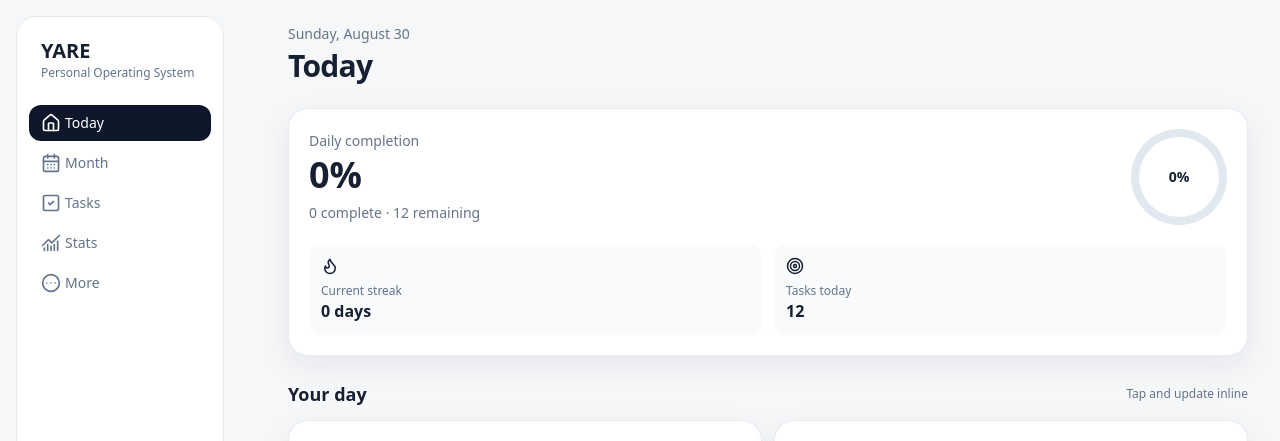
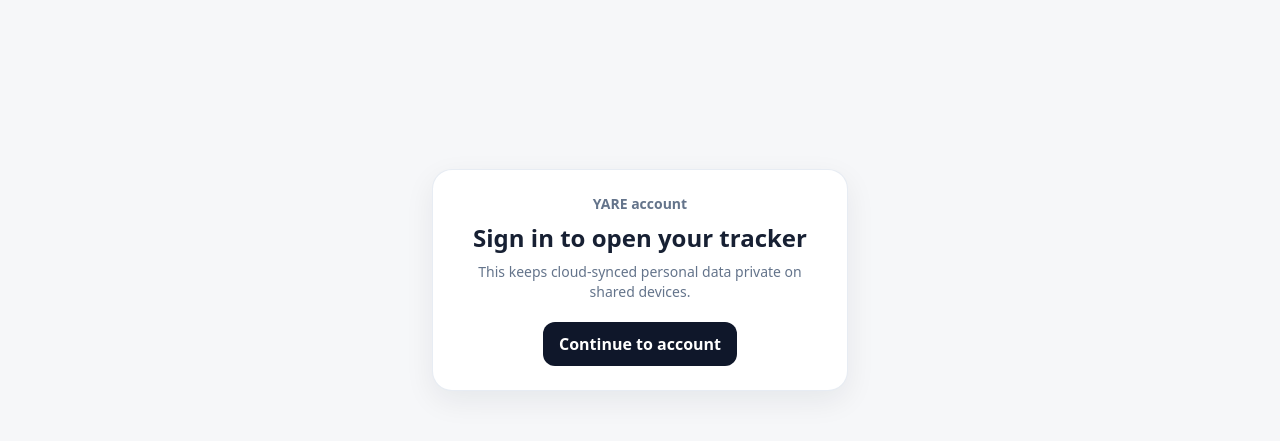
Before and after one commit to Yashwanthreddy21/YARE-Website, a Next.js app: page / in a window 1280 px wide. Shown: the top 441 px of the page. Built offline with nearby package versions, Linux system fonts and the light colour scheme; no server answers.

Commit message:
Gate tracker UI behind cloud authentication

```diff
--- a/app/layout.tsx
+++ b/app/layout.tsx
@@ -3,6 +3,7 @@ import './globals.css';
 import { Navigation } from '@/components/Navigation';
 import { AuthProvider } from '@/components/AuthProvider';
 import { CloudSyncProvider } from '@/components/CloudSyncProvider';
+import { AuthGate } from '@/components/AuthGate';
 
 export const metadata: Metadata = {
   title: 'YARE — Personal OS',
@@ -15,10 +16,12 @@ export default function RootLayout({ children }: Readonly<{ children: React.Reac
       <body>
         <AuthProvider>
           <CloudSyncProvider>
-            <Navigation />
-            <main className="mx-auto min-h-screen max-w-5xl px-4 pb-28 pt-6 md:ml-64 md:px-8 md:pb-10">
-              {children}
-            </main>
+            <AuthGate>
+              <Navigation />
+              <main className="mx-auto min-h-screen max-w-5xl px-4 pb-28 pt-6 md:ml-64 md:px-8 md:pb-10">
+                {children}
+              </main>
+            </AuthGate>
           </CloudSyncProvider>
         </AuthProvider>
       </body>
```
